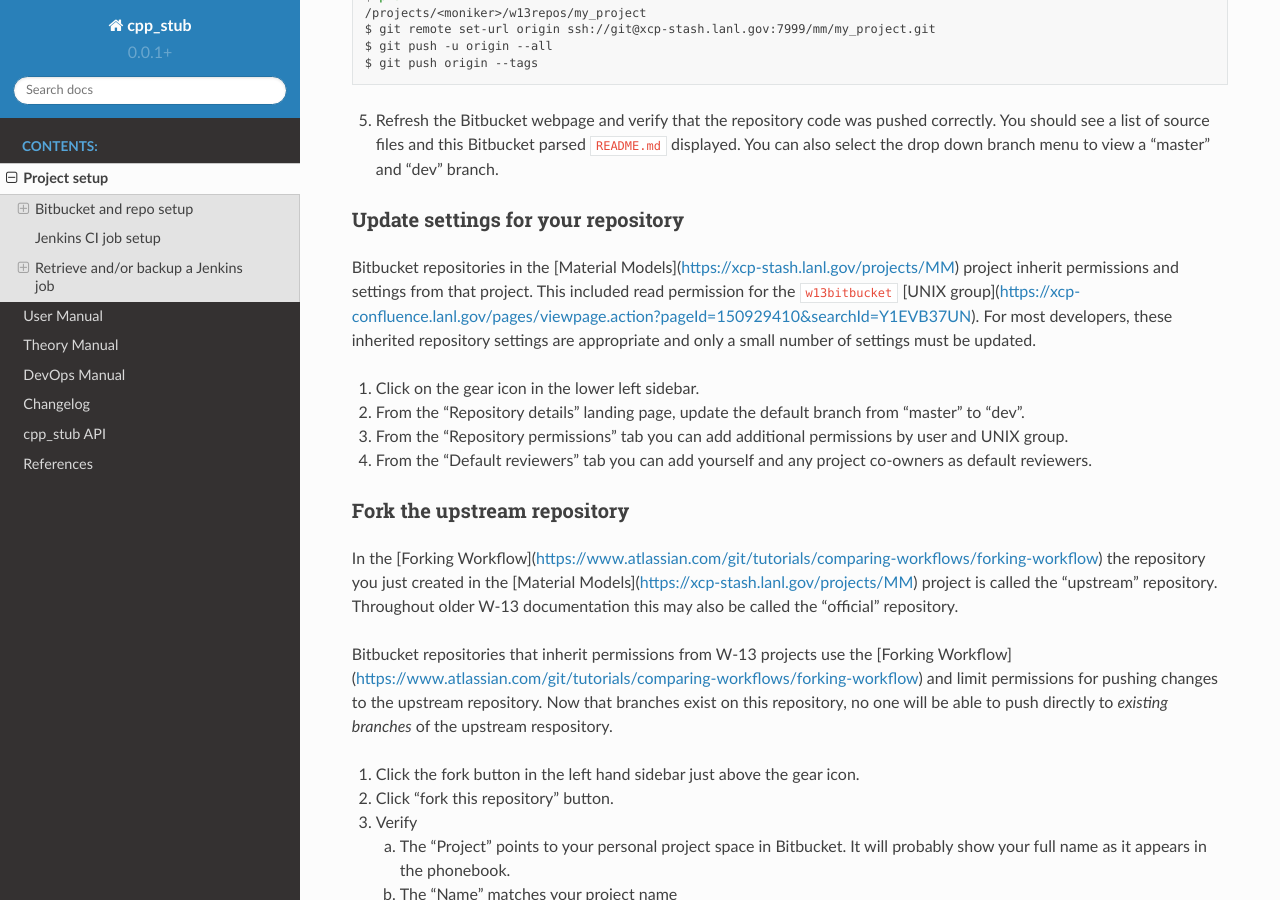
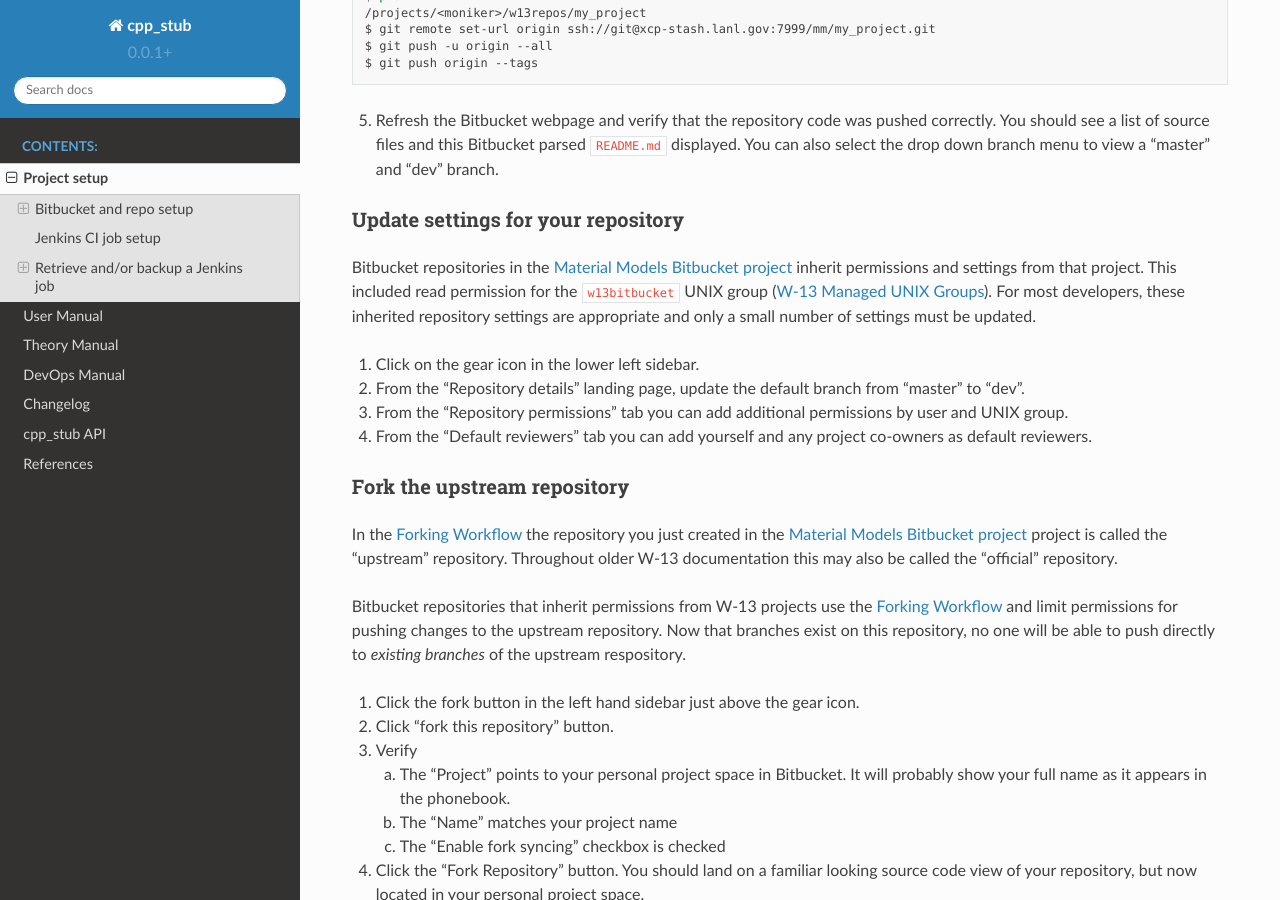
Before and after one commit to lanl/tardigrade-asp, a Sphinx documentation site: the page built from docs/stub.rst, in a window 1280 px wide and 900 px high, scrolled down 2068 px. Built offline with Sphinx 7.4.7 and the Read the Docs theme 2.0.0, drawn with Linux system fonts in a browser that asks for light colours.

Commit message:
MAINT: fix url syntax and use common target definitions

```diff
--- a/docs/bitbucket_setup.txt
+++ b/docs/bitbucket_setup.txt
@@ -114,13 +114,9 @@ Create a new repository on Bitbucket
 Update settings for your repository
 ===================================
 
-Bitbucket repositories in the [Material
-Models](https://xcp-stash.lanl.gov/projects/MM) project inherit permissions and
-settings from that project. This included read permission for the
-``w13bitbucket`` [UNIX
-group](https://xcp-confluence.lanl.gov/pages/viewpage.action?pageId=150929410&searchId=Y1EVB37UN).
-For most developers, these inherited repository settings are appropriate and
-only a small number of settings must be updated.
+Bitbucket repositories in the `Material Models Bitbucket project`_ inherit permissions and settings from that project.
+This included read permission for the ``w13bitbucket`` UNIX group (`W-13 Managed UNIX Groups`_). For most developers,
+these inherited repository settings are appropriate and only a small number of settings must be updated.
 
 1. Click on the gear icon in the lower left sidebar.
 
@@ -136,19 +132,12 @@ only a small number of settings must be updated.
 Fork the upstream repository
 ============================
 
-In the [Forking
-Workflow](https://www.atlassian.com/git/tutorials/comparing-workflows/forking-workflow)
-the repository you just created in the [Material
-Models](https://xcp-stash.lanl.gov/projects/MM) project is called the "upstream"
-repository. Throughout older W-13 documentation this may also be called the
-"official" repository.
+In the `Forking Workflow`_ the repository you just created in the `Material Models Bitbucket project`_ project is called
+the "upstream" repository. Throughout older W-13 documentation this may also be called the "official" repository.
 
-Bitbucket repositories that inherit permissions from W-13 projects use the
-[Forking
-Workflow](https://www.atlassian.com/git/tutorials/comparing-workflows/forking-workflow)
-and limit permissions for pushing changes to the upstream repository. Now that
-branches exist on this repository, no one will be able to push directly to
-*existing branches* of the upstream respository.
+Bitbucket repositories that inherit permissions from W-13 projects use the `Forking Workflow`_ and limit permissions for
+pushing changes to the upstream repository. Now that branches exist on this repository, no one will be able to push
+directly to *existing branches* of the upstream respository.
 
 1. Click the fork button in the left hand sidebar just above the gear icon.
 
```
